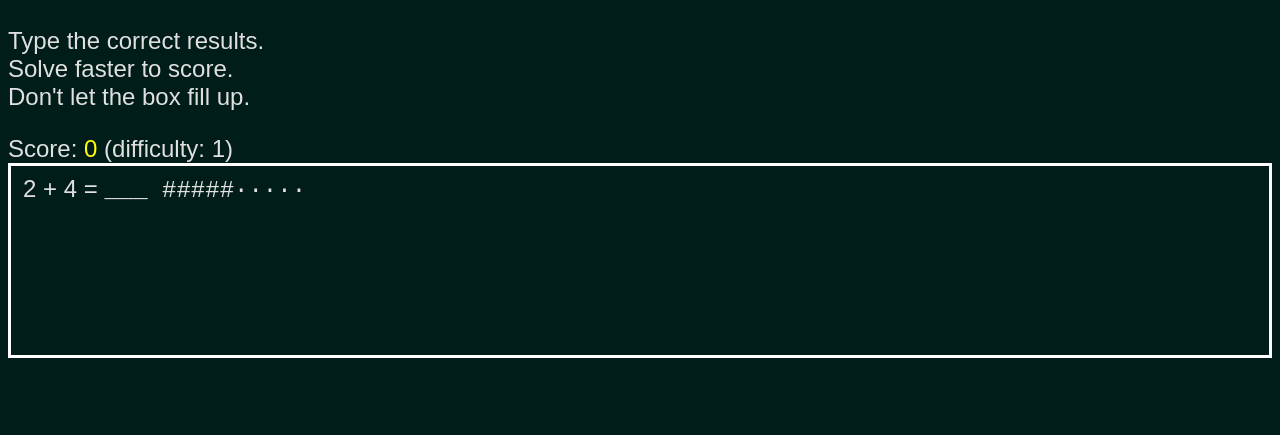
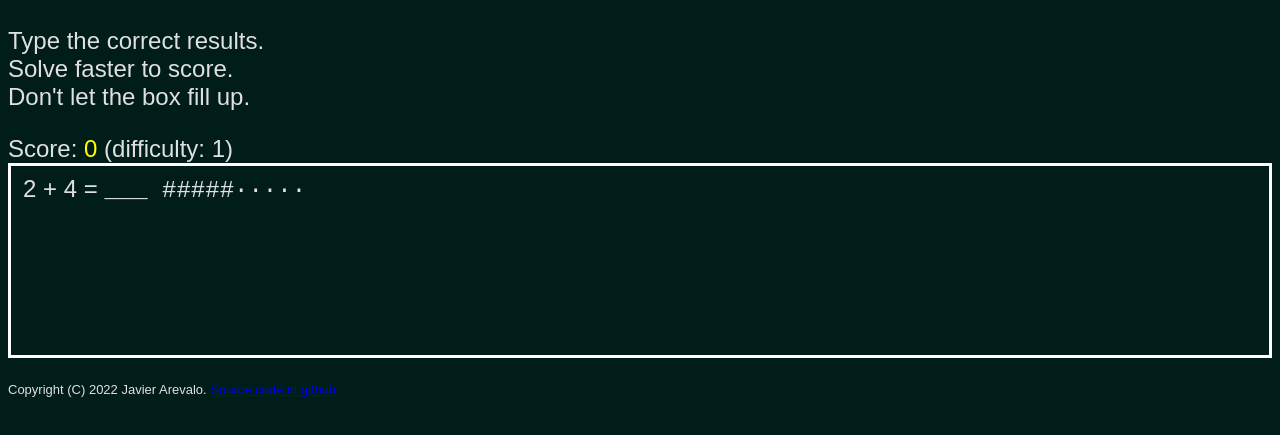
Before and after one commit to TheJare/ld51, a website built with Parcel: page src/index.html in a window 1280 px wide. Shown: the part 75-510 px from the top of the page. Built offline with nearby package versions, Linux system fonts and the light colour scheme.

Commit message:
Footer with link to github

```diff
--- a/src/index.html
+++ b/src/index.html
@@ -11,6 +11,9 @@
         color: #e0e0e0;
         font-size: x-large;
         font-family: Arial, Helvetica, sans-serif;
+      }
+      footer {
+        font-size: small;
       }
 
       #board {
@@ -34,5 +37,9 @@
     <p>Type the correct results.<br />Solve faster to score.<br />Don't let the box fill up.</p>
     <div>Score: <span id="score">0</span> <span id="state"></span></div>
     <div id="board"></div>
+    <p></p>
+    <footer>
+      Copyright (C) 2022 Javier Arevalo. <a href="https://github.com/TheJare/ld51">Source code in github</a>
+    </footer>
   </body>
 </html>
```
